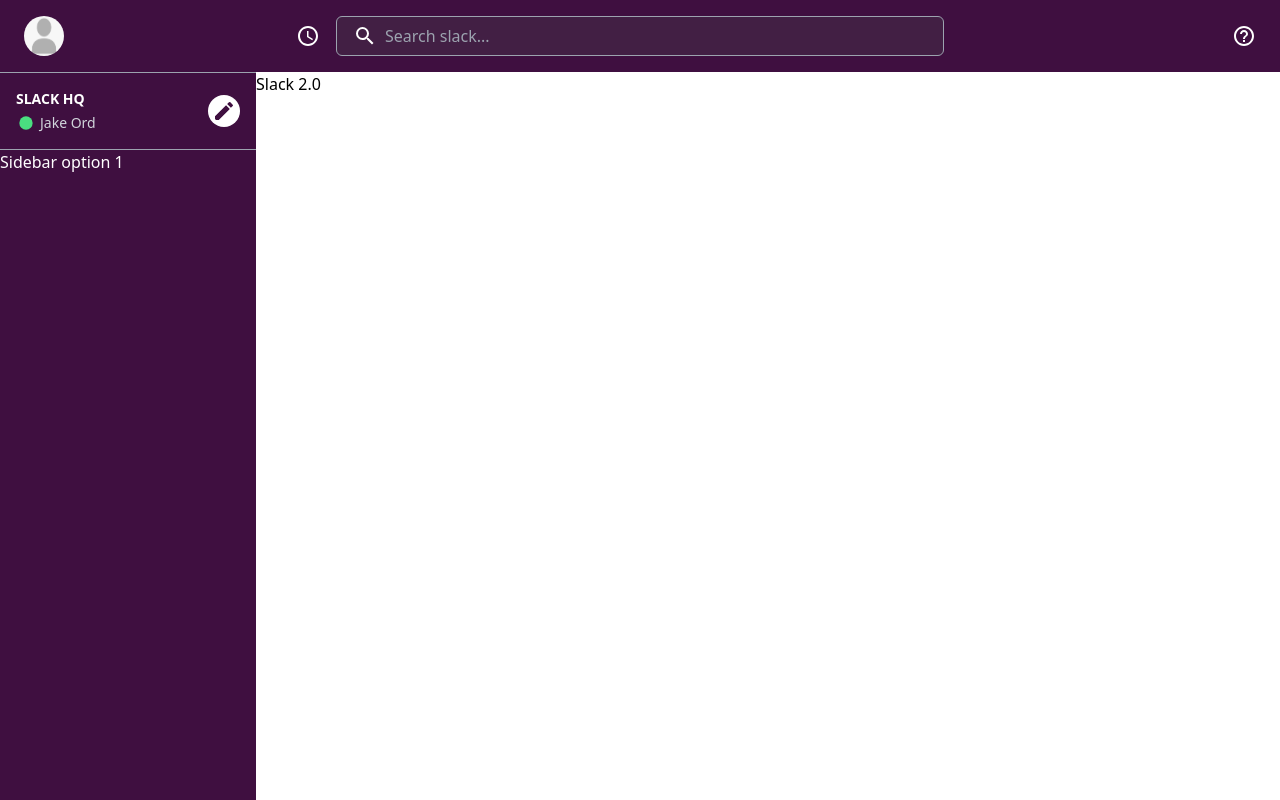
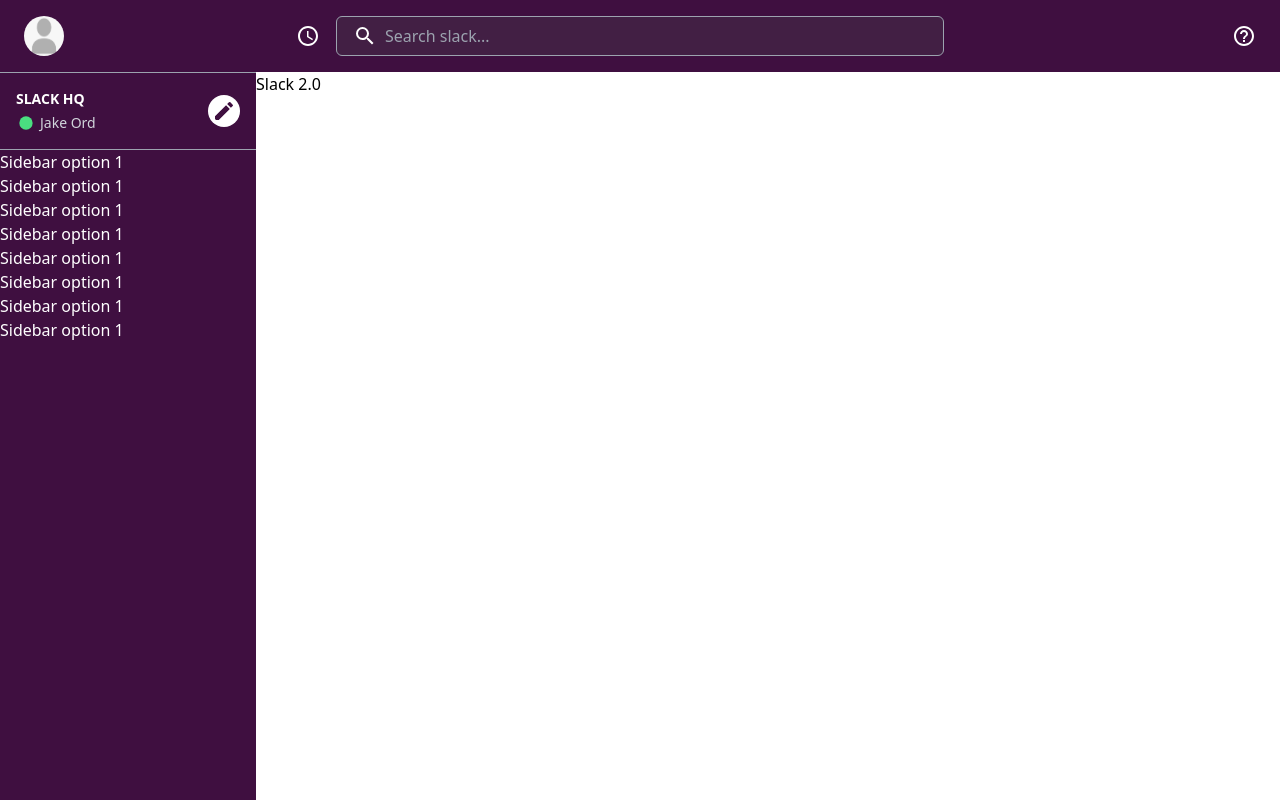
Before and after one commit to jorddy/slack-clone, a Next.js app: page / in a window 1280 px wide. Built offline with nearby package versions, Linux system fonts and the light colour scheme.

Commit message:
imported all icons

```diff
--- a/src/components/sidebar.tsx
+++ b/src/components/sidebar.tsx
@@ -1,6 +1,19 @@
-import { MdCreate, MdFiberManualRecord } from "react-icons/md";
+import type { IconType } from "react-icons";
+import {
+  MdCreate,
+  MdFiberManualRecord,
+  MdInsertComment,
+  MdInbox,
+  MdDrafts,
+  MdBookmarkBorder,
+  MdFileCopy,
+  MdPeopleAlt,
+  MdApps,
+  MdExpandLess,
+  MdExpandMore
+} from "react-icons/md";
 
-const SidebarOption = () => {
+const SidebarOption = ({}: { Icon: IconType; title: string }) => {
   return <li>Sidebar option 1</li>;
 };
 
@@ -18,7 +31,14 @@ export default function Sidebar() {
       </div>
 
       <ul>
-        <SidebarOption />
+        <SidebarOption Icon={MdInsertComment} title='Threads' />
+        <SidebarOption Icon={MdInbox} title='Mentions & reactions' />
+        <SidebarOption Icon={MdDrafts} title='Saved items' />
+        <SidebarOption Icon={MdBookmarkBorder} title='Channel browser' />
+        <SidebarOption Icon={MdPeopleAlt} title='People & user groups' />
+        <SidebarOption Icon={MdApps} title='Apps' />
+        <SidebarOption Icon={MdFileCopy} title='File browser' />
+        <SidebarOption Icon={MdExpandLess} title='Show less' />
       </ul>
     </aside>
   );
```
